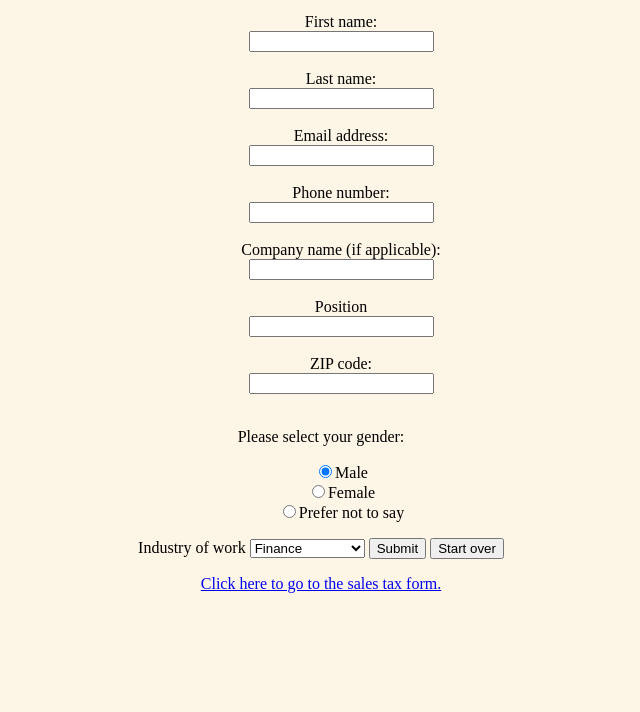
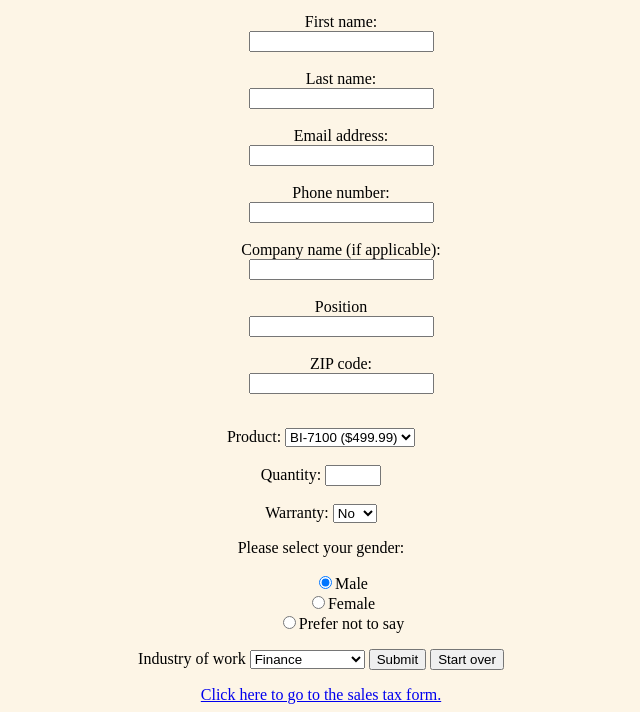
Before and after one commit to astutecomic3/CSCI324, a plain HTML site: page index.html in a window 1280 px wide. Shown: the part 437-1149 px from the top of the page, without its empty margins (319-959 px from the left). Before the commit the page ends 1038 px from the top, so only its background shows below. Drawn offline with Linux system fonts and the light colour scheme.

Commit message:
Add files via upload

```diff
--- a/index.html
+++ b/index.html
@@ -30,7 +30,7 @@
   	<input type="text" id="lname" name="lname" maxlength="20"><br><br>
 
      <li><label for="email">Email address:</label></li>
-	<input type="email" id="emadress" name="emadress"><br><br>
+	<input type="email" id="email" name="email"><br><br>
 
      <li><label for="phone">Phone number:</label></li>
 	<input type="tel" id="phone" name="phone"><br><br>
@@ -43,8 +43,29 @@
 
      <li><label for="zip">ZIP code:</label></li>
 	<input type="text" id="zip" name="zip" maxlength="5"><br><br>
+ </ul>
 
- </ul>
+ <label for="product">Product: </label>
+	<select name="product" id="product">
+			<option value ="BI-7100">BI-7100 ($499.99)</option>
+			<option value="BI-3900">BI-3900 ($239.99)</option>
+			<option value="BI-1250">BI-1250 ($139.99)</option>
+			<option value="BI-900">BI-900 ($99.99)</option>
+        </select>
+
+<br>
+<br>
+
+<label for="qty">Quantity:</label></li>
+	<input type="number" id="qty" name="qty" min="1" max="10"><br><br>
+
+<label for="warranty">Warranty: </label>
+	<select name="warranty" id="warranty">
+			<option value="No">No</option>
+			<option value ="Yes">Yes</option>
+        </select><br>
+
+
     <p>Please select your gender:</p>
 	<ol>
 		<li><input type="radio" name="gender" value="male" checked>Male</li>
```
